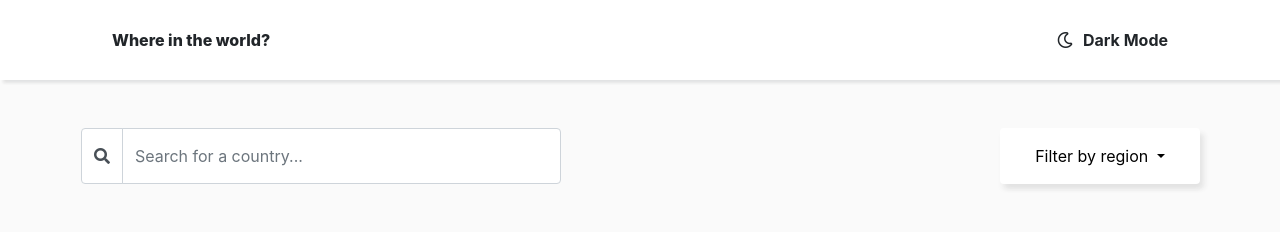
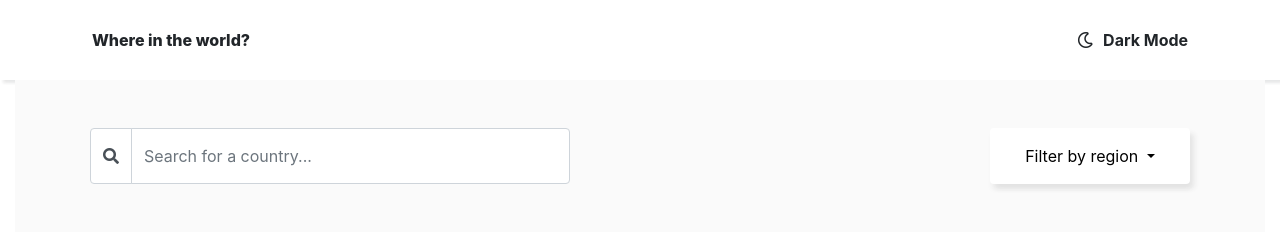
Before and after one commit to silvajohnny777/d3test, a plain HTML site: page index.html in a window 1280 px wide. Drawn offline with nearby package versions, Linux system fonts and the light colour scheme; no server answers.

Commit message:
second commit

```diff
--- a/index.html
+++ b/index.html
@@ -22,6 +22,7 @@
         </span>
         </div>
     </nav>
+    <div class="contentContainer container-fluid">
     <div class="main-content">
         <div id="content-search" class="content-search">
         <form id="search-form" class="search">
@@ -48,7 +49,7 @@
 
         </div>
     <div id="countrieslist" class="countrieslist container-fluid"></div>
-
+  </div>
     </div>
   </body>
 
--- a/script.js
+++ b/script.js
@@ -55,6 +55,8 @@ async function CountrySearch(country_search) {
 
         console.log(country);
 
+        console.log('borders', (country.borders).length);
+
         let el = $('#countrieslist');
         el.html('');
 
@@ -70,9 +72,10 @@ async function CountrySearch(country_search) {
             const elAppend = `
             <div id="countryInfo" class="infoContainer container-fluid">
             <div class="row">
-            <div class="container-col col-sm">
+            <div class="container-col col-sm-6">
             <img src="${country.flag}" alt="..." class="countryInfoImage">
             </div>
+            <div class="container-col col-sm-6">
             <div class="searchInfo">
             <h1 class="searchTitle">${country.name}</h1><div class="SearchInfoItens"><ul><li><span class="card-text">Native Name: </span>${country.nativeName}</li>
             <li><span class="card-text">Population: </span>${country.population.toLocaleString('en-US')}</li><li><span class="card-text">Region: </span>${country.region}</li>
@@ -81,8 +84,13 @@ async function CountrySearch(country_search) {
             <li><span class="card-text">Currencies: </span>${country.currencies[0].name}</li><li><span class="card-text">Languages: </span>${country.languages[0].name}</li></ul>
             </div></div>
             <div class="searchBottom"><span class="card-text">Border Countries: <button class="btnCountries btn-primary" onclick="borderSearch('${country.borders[0].alpha2Code}')">${country.borders[0]}</button></span></div>
-          </div>
-          </div>`
+
+
+            </div>
+          </div></div>`
+
+            //<div class="searchBottom"><span class="card-text">Border Countries: <button class="btnCountries btn-primary" onclick="borderSearch('${country.borders[0].alpha2Code}')">${country.borders[0]}</button></span></div>
+
 
             el.html(elAppend); //prepend
     }
--- a/style.css
+++ b/style.css
@@ -4,12 +4,12 @@
 }
 
 .navbar-icon {
-    margin-left: 81px;
+    margin-left: 5%;
     font-weight: 800;
 }
 
 .navbar-dark-mode {
-    margin-right: 81px;
+    margin-right: 5%;
     font-weight: bold;
     right: 0;
 }
@@ -21,6 +21,12 @@
 .content-search {
     background-color: hsl(0, 0%, 98%);
     height: 152px;
+    position: relative;
+}
+
+.nav-container {
+    width: 100%;
+    max-width: 1440px;
 }
 
 .input-group-text {
@@ -30,8 +36,8 @@
 .countrieslist {
     background-color: hsl(0, 0%, 98%);
     flex-wrap: wrap;
+    display: flex;
     justify-content: center;
-    display: flex;
 }
 
 .container-col {
@@ -64,8 +70,13 @@
 .search {
     position: absolute;
     margin-top: 48px;
-    margin-left: 81px;
+    margin-left: 6%;
     width: 480px;
+}
+
+.contentContainer {
+    width: 100%;
+    max-width: 1440px;
 }
 
 .btn {
@@ -73,7 +84,7 @@
     position: absolute;
     width: 200px;
     height: 56px;
-    right: 80px;
+    right: 6%;
     margin-top: 48px;
     background-color: white;
     border: none;
@@ -87,7 +98,7 @@
 }
 
 .card {
-    margin: 75px;
+    margin: 1.2%;
     width: 264px;
     height: 335px;
     box-shadow: 5px 5px 5px rgba(39, 44, 49, .07), 1px 6px 5px rgba(39, 44, 49, .04);
@@ -114,6 +125,7 @@
 
 .infoContainer {
     width: 90%;
+    padding: 0px;
 }
 
 .searchTitle {
```
